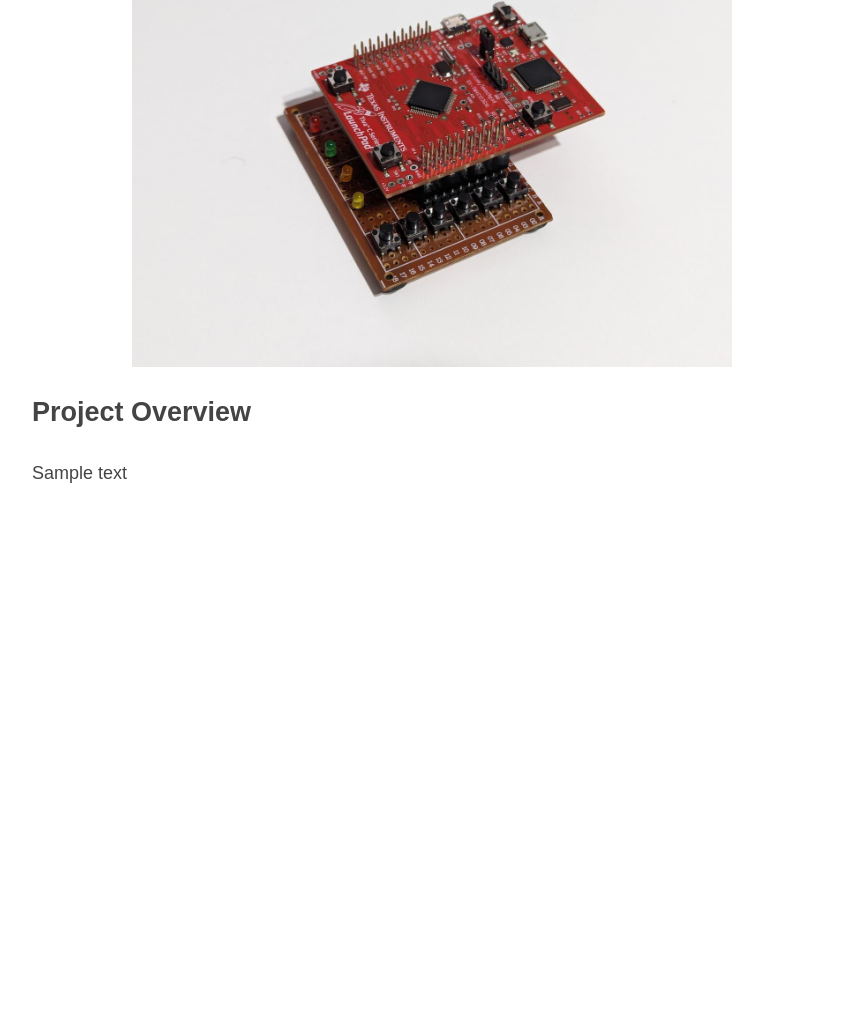
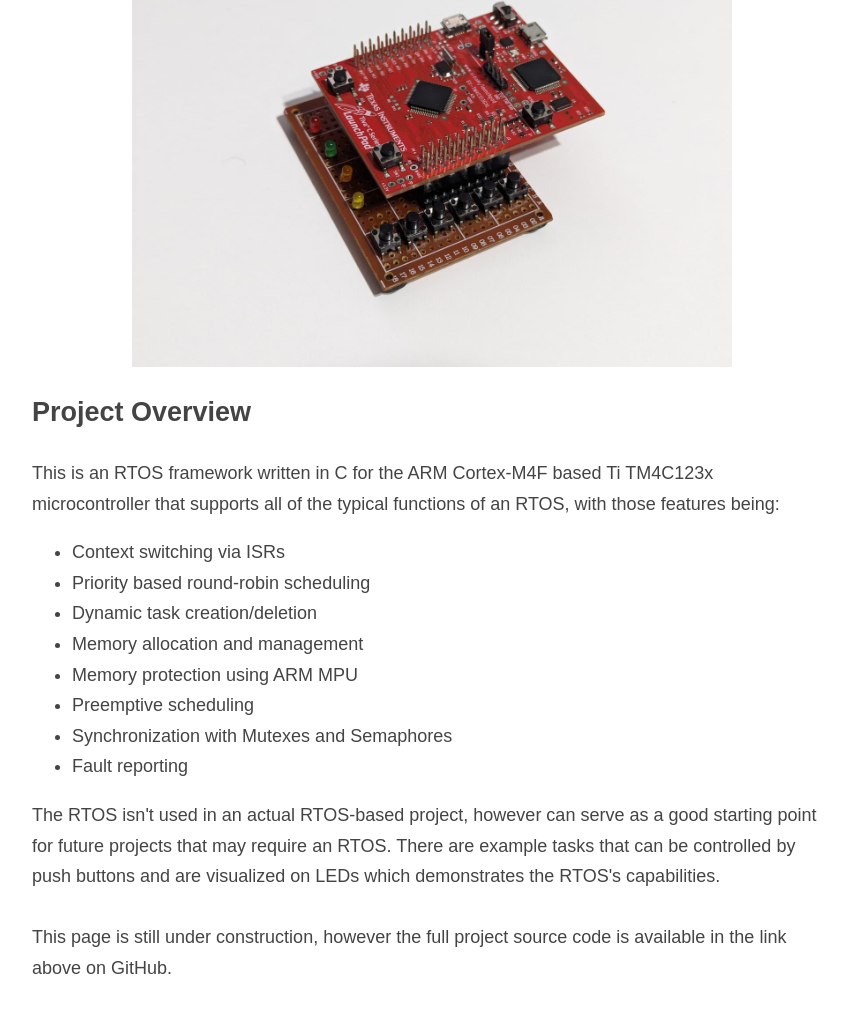
Before and after one commit to rolo-g/rolo-g.github.io, a plain HTML site: page rtos.html in a window 1280 px wide. Shown: the part 289-1302 px from the top of the page, without its empty margins (208-1056 px from the left). Before the commit the page ends 812 px from the top, so only its background shows below. Drawn offline with Linux system fonts and the light colour scheme.

Commit message:
Update RTOS page

```diff
--- a/rtos.html
+++ b/rtos.html
@@ -45,7 +45,26 @@
   <h2 id="project-overview"> Project Overview</h2>
 
   <p>
-    Sample text
+    This is an RTOS framework written in C for the ARM Cortex-M4F based Ti TM4C123x microcontroller that supports all of
+    the typical functions of an RTOS, with those features being:
+
+  <ul>
+    <li>Context switching via ISRs</li>
+    <li>Priority based round-robin scheduling</li>
+    <li>Dynamic task creation/deletion</li>
+    <li>Memory allocation and management</li>
+    <li>Memory protection using ARM MPU</li>
+    <li>Preemptive scheduling</li>
+    <li>Synchronization with Mutexes and Semaphores</li>
+    <li>Fault reporting</li>
+  </ul>
+
+  The RTOS isn't used in an actual RTOS-based project, however can serve as a good starting point for future projects
+  that may require an RTOS. There are example tasks that can be controlled by push buttons and are visualized on LEDs
+  which demonstrates the RTOS's capabilities. <br><br>
+
+  This page is still under construction, however the full project source code is available in the link above on GitHub.
+
   </p>
 
 </body>
```
